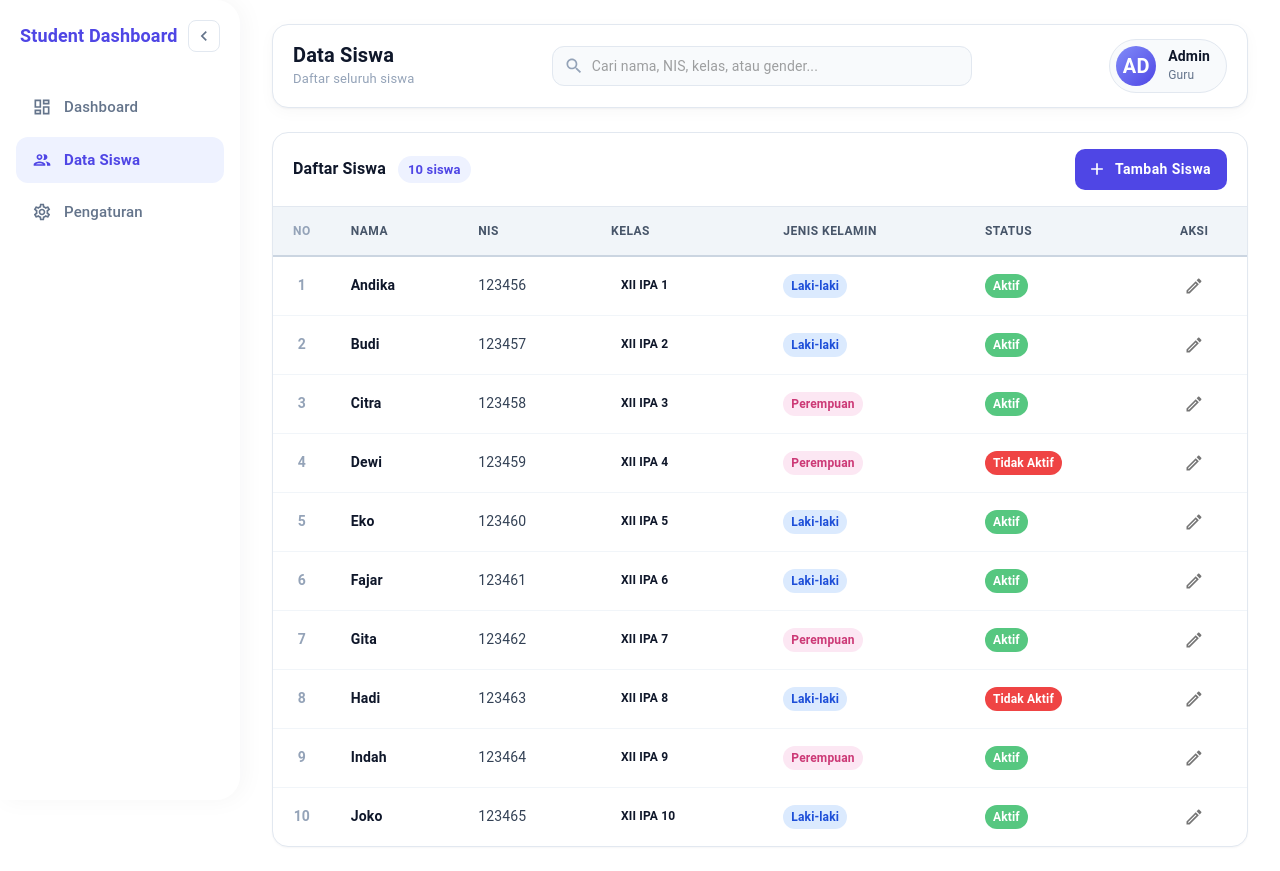
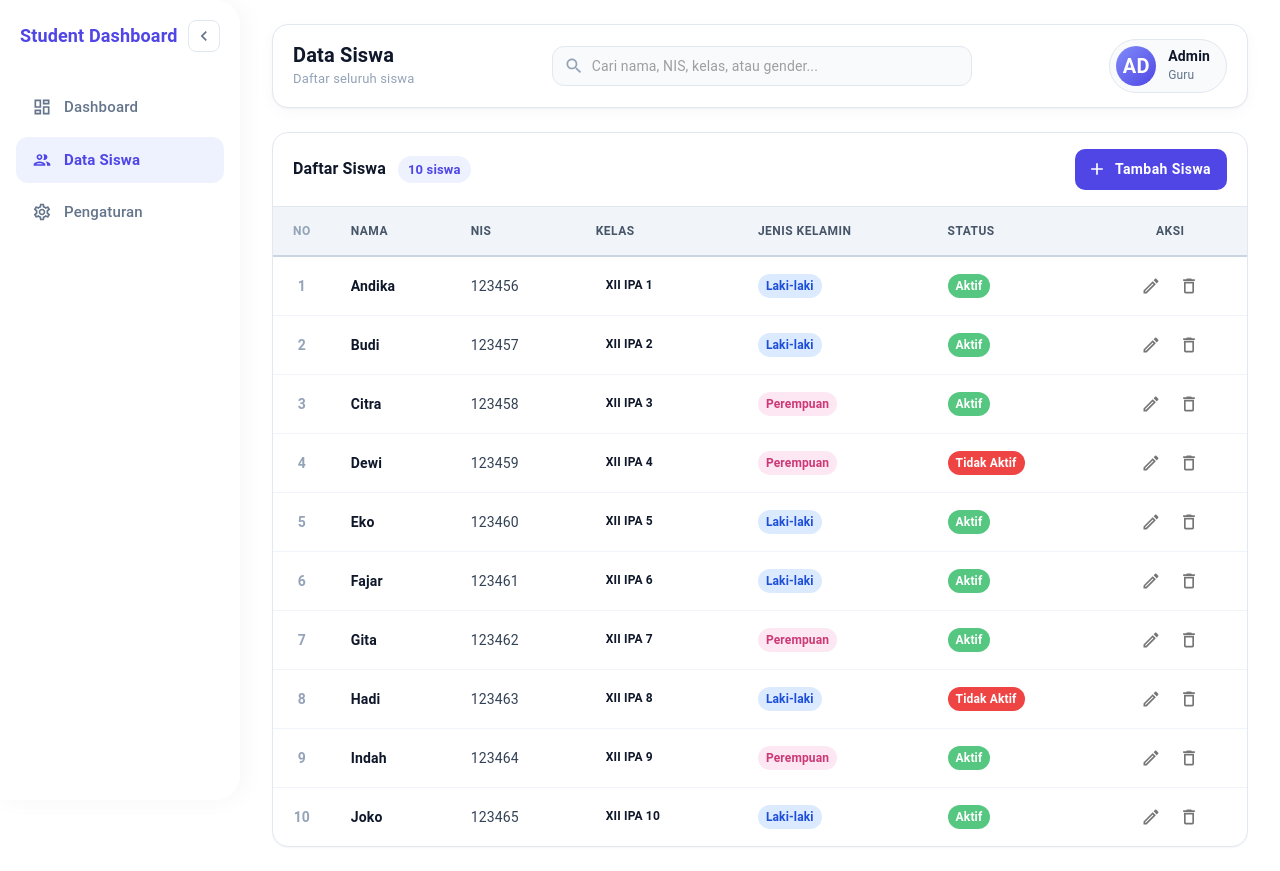
Before and after one commit to queennurhafizah/studentDashboard-InternTask1, a Next.js app: page /students in a window 1280 px wide. Built offline with nearby package versions, Linux system fonts and the light colour scheme; what @mui/material-nextjs would draw is missing.

Commit message:
feat: hapus data siswa

```diff
--- /dev/null
+++ b/src/components/students/deleteConfirmDialog.tsx
@@ -0,0 +1,56 @@
+"use client";
+
+import Button from "@mui/material/Button";
+import Dialog from "@mui/material/Dialog";
+import DialogActions from "@mui/material/DialogActions";
+import DialogContent from "@mui/material/DialogContent";
+import DialogContentText from "@mui/material/DialogContentText";
+import DialogTitle from "@mui/material/DialogTitle";
+import { Student } from "@/data/student";
+
+type DeleteConfirmDialogProps = {
+  open: boolean;
+  student: Student | null;
+  onClose: () => void;
+  onConfirm: () => void;
+};
+
+export default function DeleteConfirmDialog({
+  open,
+  student,
+  onClose,
+  onConfirm,
+}: DeleteConfirmDialogProps) {
+  return (
+    <Dialog
+      open={open}
+      onClose={onClose}
+      fullWidth
+      maxWidth="xs"
+      slotProps={{ paper: { className: "student-dialog" } }}
+    >
+      <DialogTitle className="student-dialog-title">Hapus Siswa</DialogTitle>
+
+      <DialogContent>
+        <DialogContentText className="student-dialog-subtitle">
+          Yakin ingin menghapus data{" "}
+          <strong>{student?.name}</strong> (NIS {student?.nis})?
+          Tindakan ini tidak bisa dibatalkan.
+        </DialogContentText>
+      </DialogContent>
+
+      <DialogActions className="student-dialog-actions">
+        <Button onClick={onClose} className="student-btn-cancel">
+          Batal
+        </Button>
+        <Button
+          onClick={onConfirm}
+          variant="contained"
+          className="student-btn-delete"
+        >
+          Hapus
+        </Button>
+      </DialogActions>
+    </Dialog>
+  );
+}
--- a/src/components/students/studentTable.tsx
+++ b/src/components/students/studentTable.tsx
@@ -9,16 +9,17 @@ import TableHead from "@mui/material/TableHead";
 import TableRow from "@mui/material/TableRow";
 import TableContainer from "@mui/material/TableContainer";
 import EditOutlinedIcon from "@mui/icons-material/EditOutlined";
+import DeleteOutlineIcon from "@mui/icons-material/DeleteOutlineOutlined";
 import { Student } from "@/data/student";
 
 type StudentTableProps = {
   students: Student[];
-  // Jika diberikan, kolom Aksi ditampilkan dengan tombol ubah
   onEdit?: (student: Student) => void;
+  onDelete?: (student: Student) => void;
 };
 
-export default function StudentTable({ students, onEdit }: StudentTableProps) {
-  const showActions = Boolean(onEdit);
+export default function StudentTable({ students, onEdit, onDelete }: StudentTableProps) {
+  const showActions = Boolean(onEdit || onDelete);
   const colCount = showActions ? 7 : 6;
 
   return (
@@ -75,8 +76,10 @@ export default function StudentTable({ students, onEdit }: StudentTableProps) {
                     className={`status-chip ${isAktif ? "status-chip--aktif" : "status-chip--nonaktif"}`}
                   />
                 </TableCell>
-                {showActions && onEdit && (
+                {showActions && (
                   <TableCell align="center">
+                    <div className="student-actions">
+                      {onEdit && (
                         <IconButton
                           size="small"
                           className="student-edit-btn"
@@ -85,6 +88,18 @@ export default function StudentTable({ students, onEdit }: StudentTableProps) {
                         >
                           <EditOutlinedIcon fontSize="small" />
                         </IconButton>
+                      )}
+                      {onDelete && (
+                        <IconButton
+                          size="small"
+                          className="student-delete-btn"
+                          onClick={() => onDelete(student)}
+                          aria-label={`Hapus data ${student.name}`}
+                        >
+                          <DeleteOutlineIcon fontSize="small" />
+                        </IconButton>
+                      )}
+                    </div>
                   </TableCell>
                 )}
               </TableRow>
--- a/src/components/students/studentsView.tsx
+++ b/src/components/students/studentsView.tsx
@@ -9,14 +9,18 @@ import { useStudents } from "@/components/context/studentsProvider";
 import { Student } from "@/data/student";
 import StudentTable from "@/components/students/studentTable";
 import StudentFormDialog from "@/components/students/studentFormDialog";
+import DeleteConfirmDialog from "@/components/students/deleteConfirmDialog";
 
 export default function StudentsView() {
-  const { students, addStudent, updateStudent } = useStudents();
+  const { students, addStudent, updateStudent, deleteStudent } = useStudents();
   const { query } = useSearch();
 
   const [dialogOpen, setDialogOpen] = useState(false);
   const [editingStudent, setEditingStudent] = useState<Student | null>(null);
   const [formKey, setFormKey] = useState(0);
+
+  // Siswa yang sedang menunggu konfirmasi hapus
+  const [deleteTarget, setDeleteTarget] = useState<Student | null>(null);
 
   const filtered = filterStudents(students, query);
   const isFiltering = query.trim() !== "";
@@ -41,6 +45,13 @@ export default function StudentsView() {
     }
   }
 
+  function handleConfirmDelete() {
+    if (deleteTarget) {
+      deleteStudent(deleteTarget.id);
+    }
+    setDeleteTarget(null);
+  }
+
   return (
     <section className="students-card">
       <div className="students-card-header">
@@ -63,7 +74,11 @@ export default function StudentsView() {
         </Button>
       </div>
 
-      <StudentTable students={filtered} onEdit={openEdit} />
+      <StudentTable
+        students={filtered}
+        onEdit={openEdit}
+        onDelete={(student) => setDeleteTarget(student)}
+      />
 
       <StudentFormDialog
         key={formKey}
@@ -72,6 +87,13 @@ export default function StudentsView() {
         onClose={() => setDialogOpen(false)}
         onSave={handleSave}
       />
+
+      <DeleteConfirmDialog
+        open={deleteTarget !== null}
+        student={deleteTarget}
+        onClose={() => setDeleteTarget(null)}
+        onConfirm={handleConfirmDelete}
+      />
     </section>
   );
 }
--- a/src/styles/students.css
+++ b/src/styles/students.css
@@ -283,3 +283,41 @@
     padding: 12px 16px 16px;
   }
 }
+
+.student-edit-btn {
+  color: #4f46e5;
+  background-color: #eef2ff;
+}
+
+.student-edit-btn:hover {
+  background-color: #e0e7ff;
+}
+
+.student-actions {
+  display: inline-flex;
+  align-items: center;
+  gap: 8px;
+}
+
+.student-delete-btn {
+  color: #dc2626;
+  background-color: #fef2f2;
+}
+
+.student-delete-btn:hover {
+  background-color: #fee2e2;
+}
+
+.student-btn-delete.MuiButton-root {
+  text-transform: none;
+  font-weight: 600;
+  border-radius: 10px;
+  padding: 8px 20px;
+  background-color: #dc2626;
+  box-shadow: none;
+}
+
+.student-btn-delete.MuiButton-root:hover {
+  background-color: #b91c1c;
+  box-shadow: none;
+}
```
Lines whose indentation alone changed are shown as unchanged.
